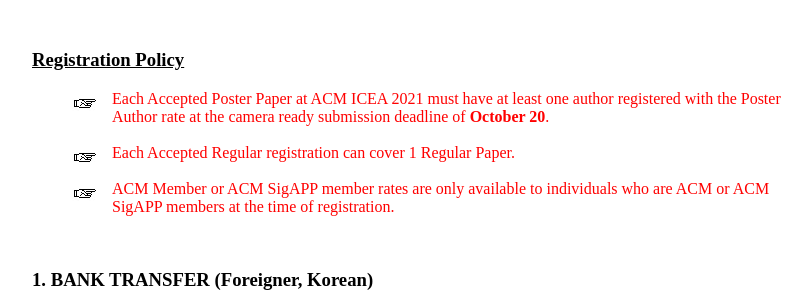
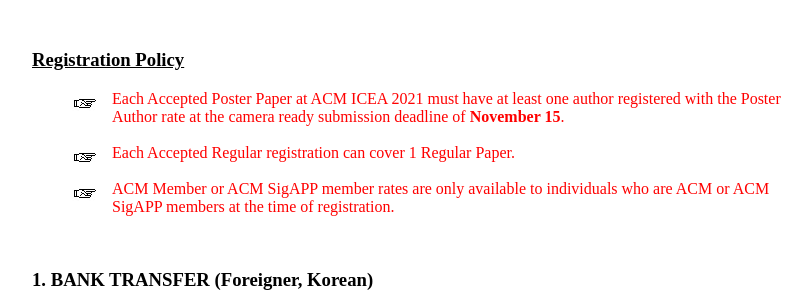
Before and after one commit to icea-conf/2021, a Jekyll site: the page built from registration/index.html, in a window 1280 px wide and 900 px high, scrolled down 662 px. Shown: the part 152-452 px from the top of the window, without its empty margins (233-1045 px from the left). Built offline with Jekyll 4.4.1, drawn with Linux system fonts in a browser that asks for light colours.

Commit message:
Update index.html

```diff
--- a/registration/index.html
+++ b/registration/index.html
@@ -24,7 +24,7 @@
 
                <h3><u>Registration Policy</u></h3>
                <ul class="ul-style">
-                    <li class="li-style"><a style="text-align: justify; color:#FF0000;">Each Accepted Poster Paper at ACM ICEA 2021 must have at least one author registered with the Poster Author rate at the camera ready submission deadline of <b style="color: #FF0000">October 20</b>.</a></li><br>
+                    <li class="li-style"><a style="text-align: justify; color:#FF0000;">Each Accepted Poster Paper at ACM ICEA 2021 must have at least one author registered with the Poster Author rate at the camera ready submission deadline of <b style="color: #FF0000">November 15</b>.</a></li><br>
                     <li class="li-style"><a style="text-align: justify; color:#FF0000;">Each Accepted Regular registration can cover 1 Regular Paper.</a></li><br>
                     <li class="li-style"><a style="text-align: justify; color:#FF0000;">ACM Member or ACM SigAPP member rates are only available to individuals who are ACM or ACM SigAPP members at the time of registration.</a></li>
                </ul></br>
```
